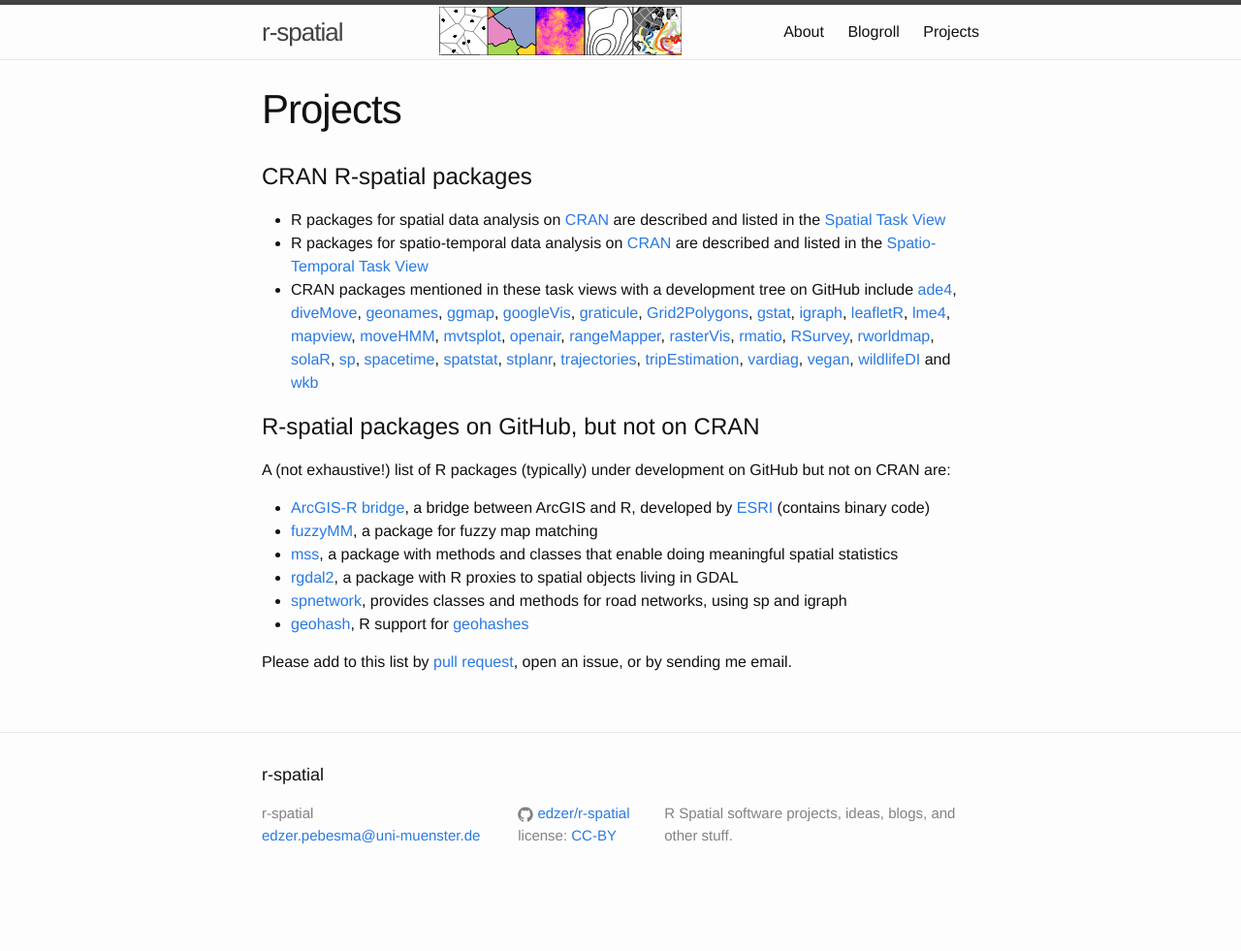
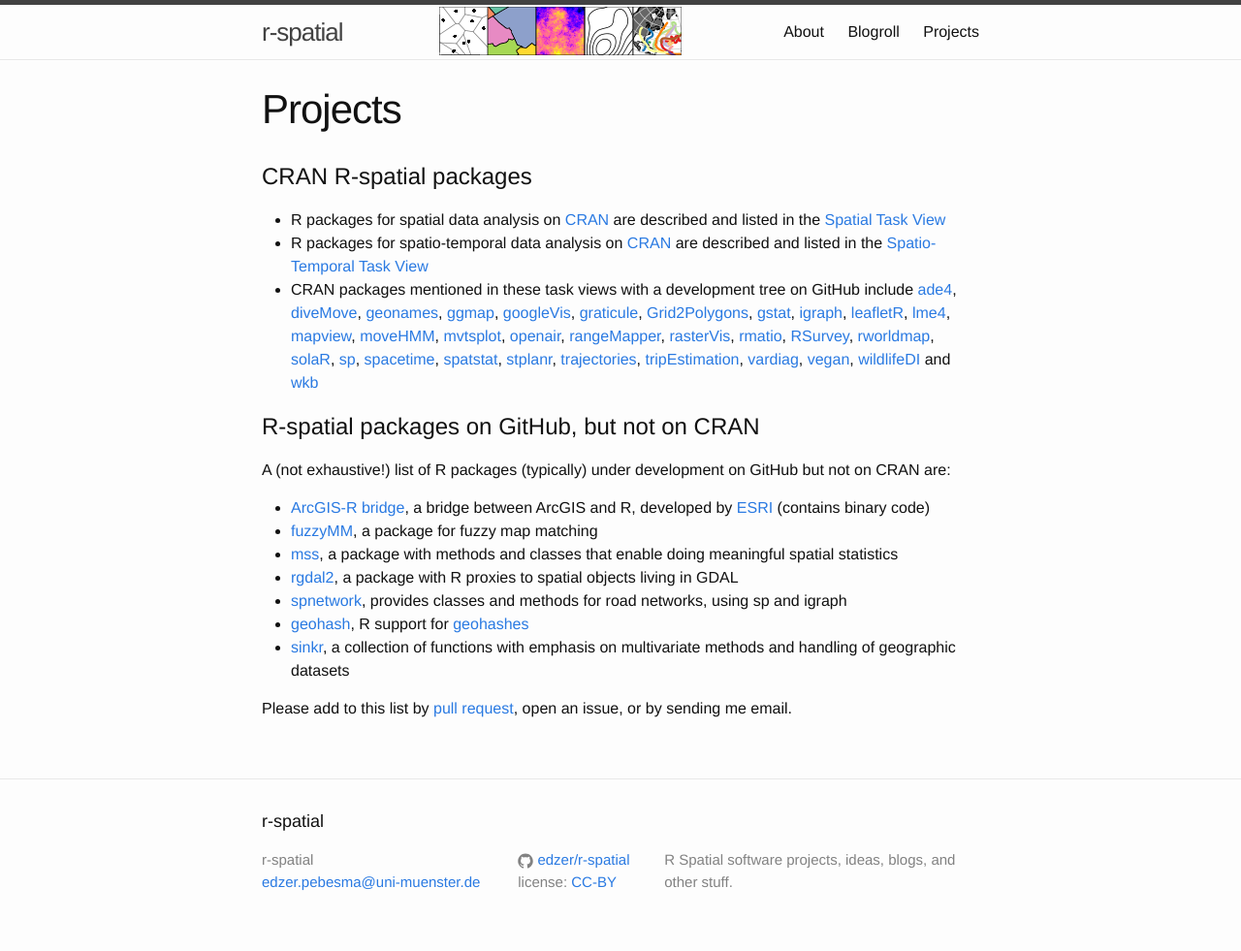
Before and after one commit to r-spatial/r-spatial.org, a Jekyll site: the page built from projects.md, in a window 1280 px wide. Shown: the whole page at 97% size. Built offline with Jekyll 4.4.1, drawn with Linux system fonts in a browser that asks for light colours; before the commit the page ends 933 px from its top, so only the background shows below that.

Commit message:
update projects

```diff
--- a/projects.md
+++ b/projects.md
@@ -51,6 +51,8 @@
 * [rgdal2](https://github.com/thk686/rgdal2), a package with R proxies to spatial objects living in GDAL
 * [spnetwork](https://github.com/edzer/spnetwork), provides classes and methods for road networks, using sp and igraph
 * [geohash](https://github.com/chk1/geohash), R support for [geohashes](https://en.wikipedia.org/wiki/Geohash)
+* [sinkr](https://github.com/marchtaylor/sinkr), a collection of functions with emphasis on multivariate methods and handling of geographic datasets
+
 
 Please add to this list by [pull
 request](https://github.com/edzer/r-spatial/blob/gh-pages/projects.md),
```
